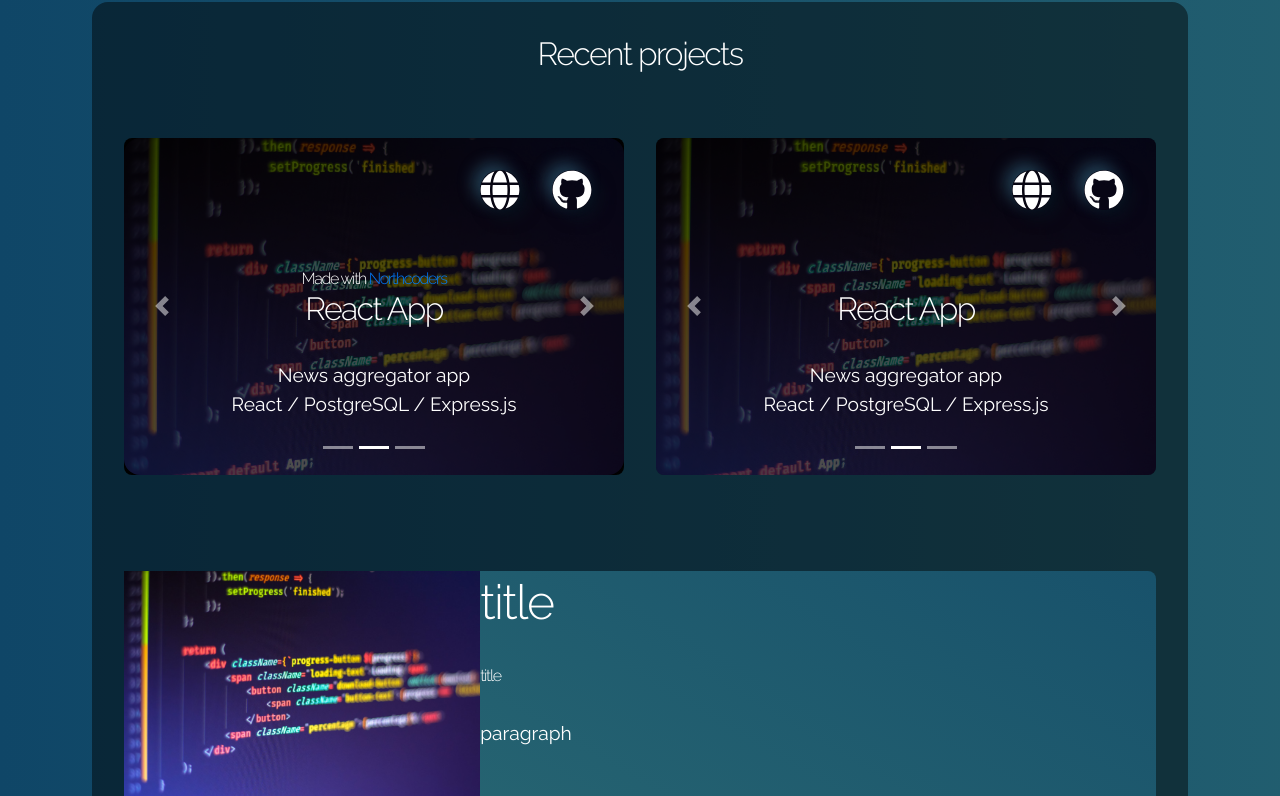
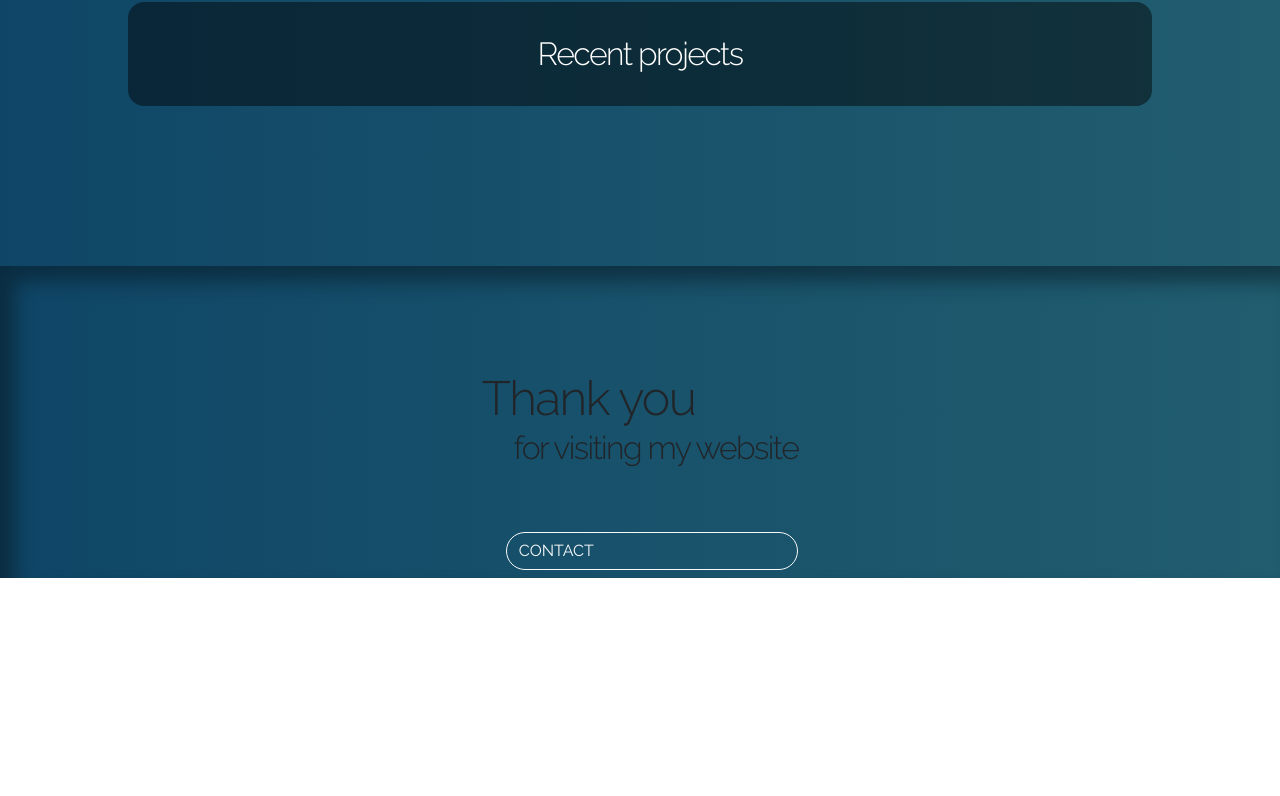
Before and after one commit to rico157/Portfolio, a React (Create React App) app: page / in a window 1280 px wide. Shown: the part 858-1654 px from the top of the page. After the commit the page ends 1436 px from the top, so only its background shows below. Built offline with nearby package versions, Linux system fonts and the light colour scheme.

Commit message:
update footer

```diff
--- a/src/App.js
+++ b/src/App.js
@@ -2,6 +2,7 @@ import Main from "./Components/Main";
 import NavBar from "./Components/NavBar";
 import useWindowDimensions from "./Components/hooks/useWindowDimensions";
 import "./styles/App.css";
+import Footer from "./Components/Footer";
 
 function App() {
   const { width } = useWindowDimensions();
@@ -14,6 +15,7 @@ function App() {
     <div className="App" style={appStyle}>
       <NavBar dim={{ phone, tablet }} />
       <Main dim={{ phone, tablet, desktop }} />
+      <Footer />
     </div>
   );
 }
--- /dev/null
+++ b/src/Components/Footer.jsx
@@ -0,0 +1,35 @@
+import React from "react";
+import { Button, Nav, Navbar } from "react-bootstrap";
+
+export default function Footer() {
+  const footer = {
+    boxShadow: "inset 15px 15px 20px rgba(8, 25, 36, 0.562)"
+  };
+
+  const textStyle = {};
+  return (
+    <Navbar style={footer} className="m-auto sticky-top">
+      <Nav className="flex-column m-auto" style={textStyle}>
+        <h1 style={{ margin: "2em 0 0 0" }}>Thank you </h1>
+        <h2 style={{ margin: "0 0 2em 1em" }}>for visiting my website</h2>
+        <Button
+          variant="outline-light"
+          style={{
+            borderRadius: "2rem",
+            display: "flex",
+            alignItems: "center",
+            marginLeft: "1.5rem"
+          }}
+          href="#contact"
+        >
+          CONTACT
+        </Button>
+      </Nav>
+      {/* <Nav className="m-auto">
+        <Nav.Link href="#home">HOME</Nav.Link>
+        <Nav.Link href="#portfolio">PORTFOLIO</Nav.Link>
+        <Nav.Link href="#about">ABOUT</Nav.Link>
+      </Nav> */}
+    </Navbar>
+  );
+}
--- a/src/Components/Main.jsx
+++ b/src/Components/Main.jsx
@@ -123,30 +123,33 @@ export default function Main({ dim: { phone, tablet, desktop } }) {
           marginRight: !tablet && "3em",
           display: "flex",
           flexDirection: "column",
+          justifyContent: "center",
           alignItems: "center",
           // maxWidth: "fit-content",
           backgroundColor: "#00000077",
           borderRadius: "1em",
-          height: "fit-content"
+          height: "fit-content",
+          width: phone ? "100%" : tablet ? "90%" : desktop ? "90%" : "80%"
           // padding: "2em"
         }}
       >
         <h2 style={{ color: "white", textAlign: "center", marginTop: "1em" }}>
           Recent projects
         </h2>
-        <div
+        {/* <div
           style={{
             display: "flex",
-            // flexWrap: "wrap",
+            flexWrap: "wrap",
             flexDirection: desktop ? "column" : "row",
-            justifyContent: "center",
+            justifyContent: "flex-end",
+            alignItems: "flex-end",
             maxWidth: "100vw"
           }}
         >
           <Slides dim={{ phone, tablet, desktop }} />
           <PersonalSlides dim={{ phone, tablet, desktop }} />
-        </div>
-        <ProjectList dim={{ phone, tablet, desktop }} />
+        </div> */}
+        {/* <ProjectList dim={{ phone, tablet, desktop }} /> */}
       </div>
     </div>
   );
--- a/src/Components/NavBar.jsx
+++ b/src/Components/NavBar.jsx
@@ -91,7 +91,7 @@ export default function MyNavBar({ dim: { phone, tablet } }) {
       >
         R
       </Navbar.Brand>
-      <Nav className="mr-auto"></Nav>
+      <Nav className="mr-auto" activeKey="/"></Nav>
       {phone ? (
         <>
           <Menu right width={80} styles={styles}>
@@ -111,7 +111,7 @@ export default function MyNavBar({ dim: { phone, tablet } }) {
         </>
       ) : (
         <Nav>
-          <Nav.Link style={linkStyle} href="#home">
+          <Nav.Link style={linkStyle} href="/">
             HOME
           </Nav.Link>
           <Nav.Link style={linkStyle} href="#portfolio">
--- a/src/Components/ProjectList.jsx
+++ b/src/Components/ProjectList.jsx
@@ -4,8 +4,9 @@ import restapi from "../assets/restapi.jpeg";
 
 export default function ProjectList({ dim: { phone, tablet, desktop } }) {
   const cardStyle = {
-    padding: phone || tablet ? 0 : desktop ? "2em 5em 2em 5em" : "2em",
-    // backgroundColor: "black",
+    padding:
+      phone || tablet ? "2em 2em 2em 2em" : desktop ? "2em 5em 2em 5em" : "5em",
+    backgroundColor: "black",
     width: "100%"
   };
 
@@ -15,21 +16,37 @@ export default function ProjectList({ dim: { phone, tablet, desktop } }) {
 
     borderRadius: phone || tablet ? 0 : "0.5em",
     width: "100%",
-    height: phone || tablet ? "40em" : desktop ? "40em" : "15em",
+    height: phone || tablet ? "10em" : desktop ? "15em" : "15em",
     // height: "100%",
     marginTop: "2em",
     display: "flex",
     color: "white"
   };
 
+  const title = {
+    fontSize: "3em",
+    lineHeight: 1,
+    margin: 0
+  };
+  const subTitle = {
+    fontSize: "2em",
+    lineHeight: 1,
+    margin: 0
+  };
+  const paragraph = {
+    fontSize: "1.5em",
+    lineHeight: 1,
+    margin: 0
+  };
+
   return (
     <div style={cardStyle}>
       <div style={containerStyle}>
-        <Image src={restapi} style={{ height: "100%" }} />
-        <div>
-          <h3>title</h3>
-          <h4>title</h4>
-          <p>paragraph</p>
+        <Image src={restapi} style={{ height: "100%" }} className="h-100" />
+        <div style={{ marginLeft: "2em" }}>
+          <h3 style={title}>title</h3>
+          <h4 style={subTitle}>title</h4>
+          <p style={paragraph}>paragraph</p>
         </div>
       </div>
       <div style={containerStyle}>
--- a/src/Components/Slides.jsx
+++ b/src/Components/Slides.jsx
@@ -15,7 +15,7 @@ export default function Slides({ dim: { phone, tablet, desktop } }) {
   };
   const boxStyle = {
     // minWidth: tablet && "100vw"
-    maxWidth: tablet ? "100vw" : "500px",
+    maxWidth: tablet ? "100vw" : "80%",
     minWidth: tablet ? "100vw" : "500px"
     // minHeight: phone ? "400px" : "350px",
     // marginRight: !tablet && "1rem"
@@ -40,7 +40,7 @@ export default function Slides({ dim: { phone, tablet, desktop } }) {
             ? "2em 0 2em 0 "
             : desktop
             ? "2em 5em 2em 5em "
-            : "2em 1em 2em 2em "
+            : "2em 2em 2em 2em "
       }}
     >
       <Carousel style={boxStyle}>
```
